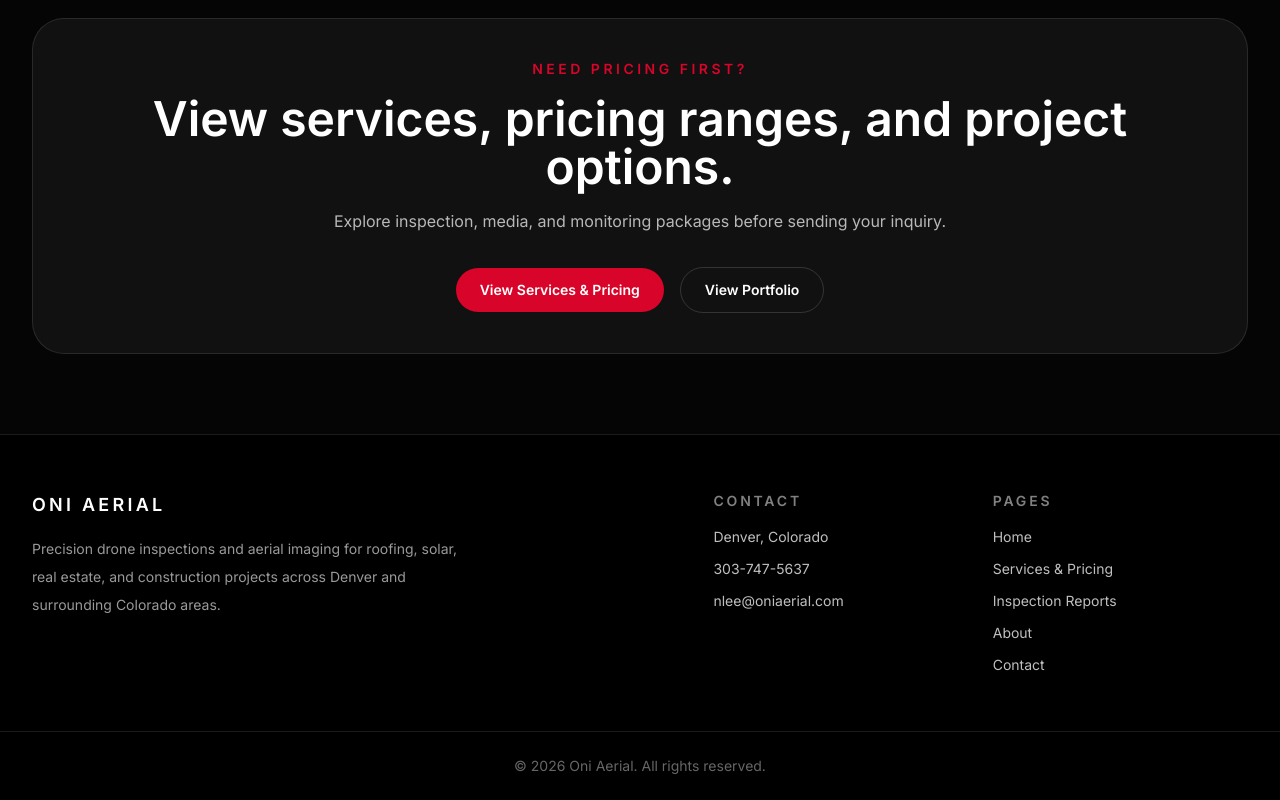
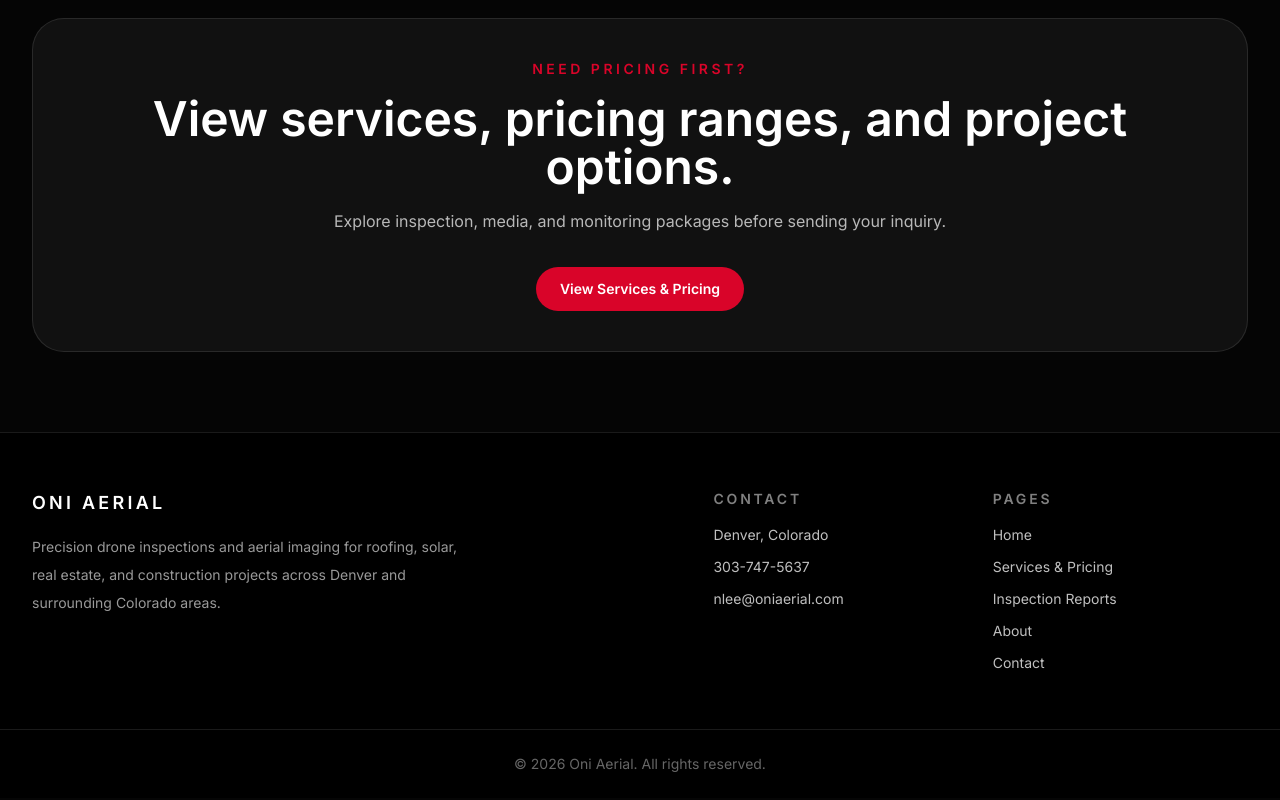
Before and after one commit to e-dvni/oni-aerial, a Next.js app in the folder frontend/: page /contact in a window 1280 px wide. Shown: the part 1648-2448 px from the top of the page. Built offline with nearby package versions, Linux system fonts and the light colour scheme; no server answers.

Commit message:
Remove Portfolio

```diff
--- a/frontend/src/app/contact/page.tsx
+++ b/frontend/src/app/contact/page.tsx
@@ -114,12 +114,6 @@ export default function ContactPage() {
                 View Services & Pricing
               </Link>
 
-              <Link
-                href="/portfolio"
-                className="rounded-full border border-white/15 px-6 py-3 text-sm font-semibold text-white transition hover:border-white/35 hover:bg-white/5"
-              >
-                View Portfolio
-              </Link>
             </div>
           </div>
         </div>
```
